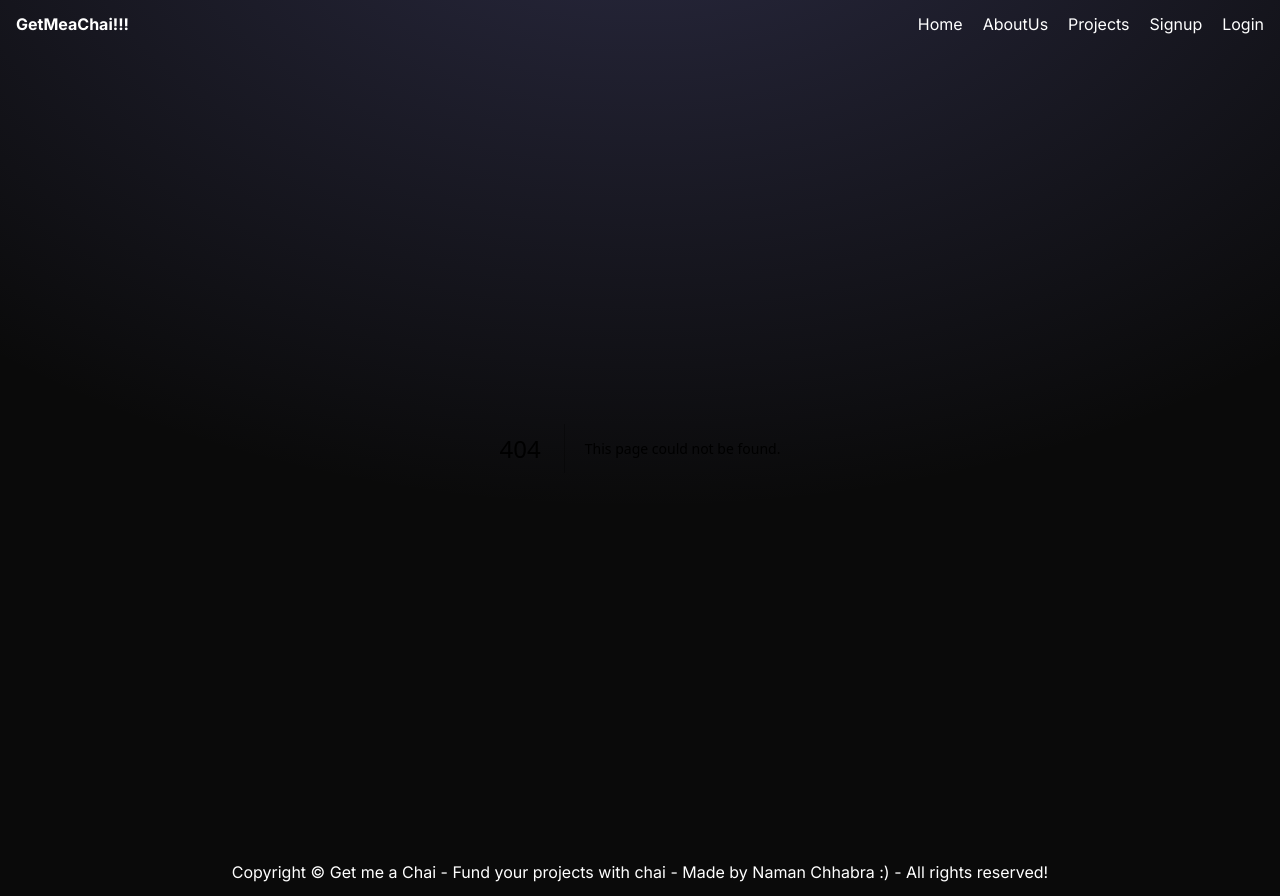
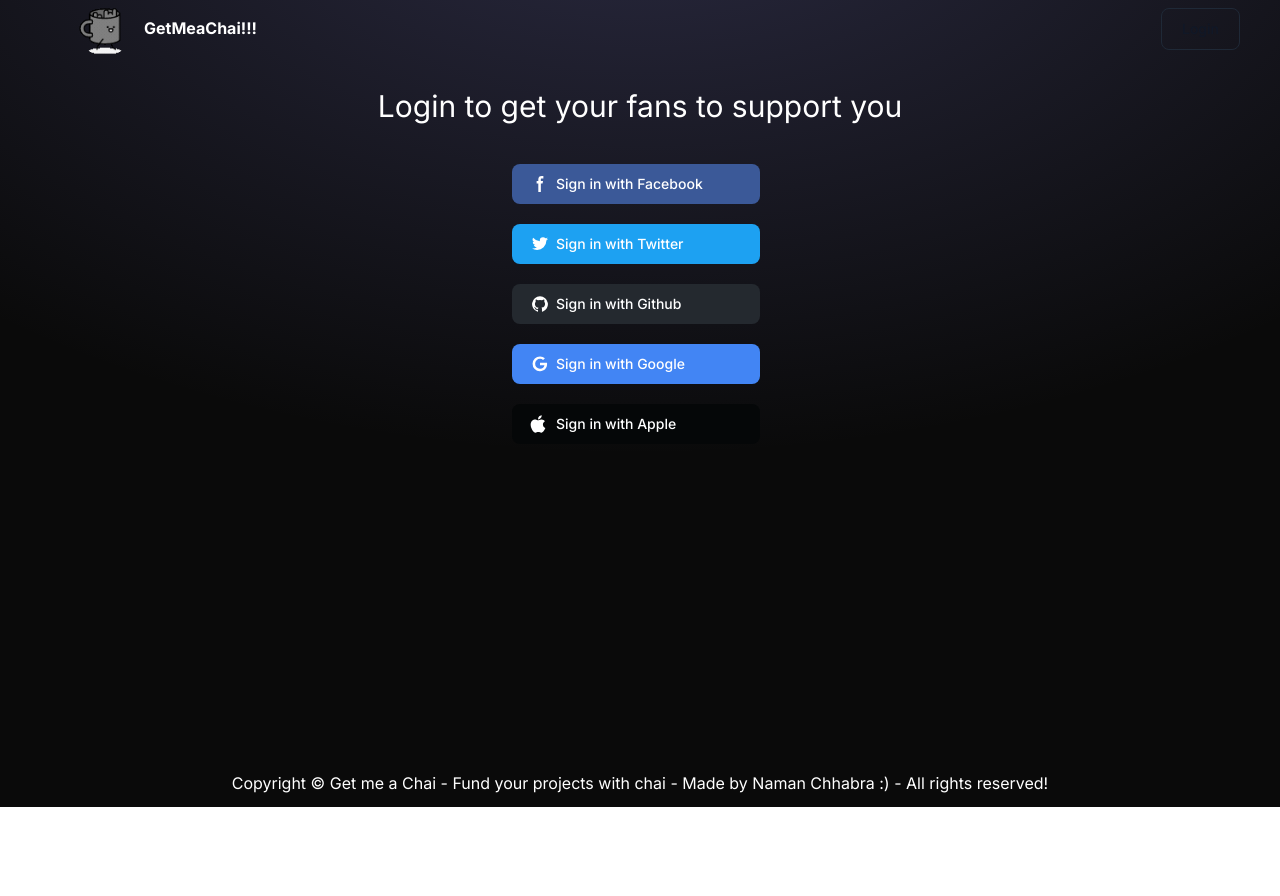
Before and after one commit to naman79820/GetMeaChai, a Next.js app: page /login in a window 1280 px wide. Before the commit this address had no page. After the commit the page ends 807 px from the top, so only its background shows below. Built offline with nearby package versions, Linux system fonts and the light colour scheme; no server answers.

Commit message:
20% done

```diff
--- /dev/null
+++ b/app/api/auth/[...nextauth]/route.js
@@ -0,0 +1,36 @@
+import NextAuth from "next-auth";
+
+// import AppleProvider from "next-auth/providers/apple";
+// import FacebookProvider from "next-auth/providers/facebook";
+// import GoogleProvider from "next-auth/providers/google";
+// import EmailProvider from "next-auth/providers/email";
+import GitHubProvider from "next-auth/providers/github"
+
+export const authoption = NextAuth({
+  providers: [
+    // OAuth authentication providers...
+
+    GitHubProvider({
+      clientId: process.env.GITHUB_ID,
+      clientSecret: process.env.GITHUB_SECRET,
+    }),
+    // AppleProvider({
+    //   clientId: process.env.APPLE_ID,
+    //   clientSecret: process.env.APPLE_SECRET,
+    // }),
+    // FacebookProvider({
+    //   clientId: process.env.FACEBOOK_ID,
+    //   clientSecret: process.env.FACEBOOK_SECRET,
+    // }),
+    // GoogleProvider({
+    //   clientId: process.env.GOOGLE_ID,
+    //   clientSecret: process.env.GOOGLE_SECRET,
+    // }),
+    // // Passwordless / email sign in
+    // EmailProvider({
+    //   server: process.env.MAIL_SERVER,
+    //   from: "NextAuth.js <no-reply@example.com>",
+    // }),
+  ],
+});
+export {authoption as GET , authoption as POST}
--- a/app/layout.js
+++ b/app/layout.js
@@ -2,6 +2,7 @@
 import "./globals.css";
 import Navbar from "@/components/Navbar";
 import Footer from "@/components/Footer";
+import SessionWrapper from "@/components/SessionWrapper";
 
 const inter = Inter({ subsets: ["latin"] });
 
@@ -14,6 +15,7 @@
   return (
     <html lang="en">
       <body className={inter.className}>
+      <SessionWrapper>
         <div className="min-h-[94.87vh]     items-center  bg-neutral-950  bg-[radial-gradient(ellipse_80%_80%_at_50%_-20%,rgba(120,119,198,0.3),rgba(255,255,255,0))] ">
 
 
@@ -22,8 +24,12 @@
           <Navbar />
 
           {children}
+
         </div>
+
         <Footer  />
+        </SessionWrapper>
+
       </body>
     </html>
   );
--- /dev/null
+++ b/app/login/page.js
@@ -0,0 +1,51 @@
+"use client"
+
+import React from 'react'
+import { useSession, signIn, signOut } from "next-auth/react"
+
+const login = () => {
+  return (
+    <div>
+        <div className='mx-auto flex flex-col w-[70vw]   items-center'>
+    <div className='text-white text-3xl flex   mt-10'>
+      Login to get your fans to support you
+    </div>
+    <div className=' flex flex-col w-64 mt-10'>
+
+<button type="button" class="text-white bg-[#3b5998] hover:bg-[#3b5998]/90 focus:ring-4 focus:outline-none focus:ring-[#3b5998]/50 font-medium rounded-lg text-sm px-5 py-2.5 text-center inline-flex items-center dark:focus:ring-[#3b5998]/55 me-2 mb-5">
+<svg class="w-4 h-4 me-2" aria-hidden="true" xmlns="http://www.w3.org/2000/svg" fill="currentColor" viewBox="0 0 8 19">
+<path fill-rule="evenodd" d="M6.135 3H8V0H6.135a4.147 4.147 0 0 0-4.142 4.142V6H0v3h2v9.938h3V9h2.021l.592-3H5V3.591A.6.6 0 0 1 5.592 3h.543Z" clip-rule="evenodd"/>
+</svg>
+Sign in with Facebook
+</button>
+<button type="button" class="text-white bg-[#1da1f2] hover:bg-[#1da1f2]/90 focus:ring-4 focus:outline-none focus:ring-[#1da1f2]/50 font-medium rounded-lg text-sm px-5 py-2.5 text-center inline-flex items-center dark:focus:ring-[#1da1f2]/55 me-2 mb-5">
+<svg class="w-4 h-4 me-2" aria-hidden="true" xmlns="http://www.w3.org/2000/svg" fill="currentColor" viewBox="0 0 20 17">
+<path fill-rule="evenodd" d="M20 1.892a8.178 8.178 0 0 1-2.355.635 4.074 4.074 0 0 0 1.8-2.235 8.344 8.344 0 0 1-2.605.98A4.13 4.13 0 0 0 13.85 0a4.068 4.068 0 0 0-4.1 4.038 4 4 0 0 0 .105.919A11.705 11.705 0 0 1 1.4.734a4.006 4.006 0 0 0 1.268 5.392 4.165 4.165 0 0 1-1.859-.5v.05A4.057 4.057 0 0 0 4.1 9.635a4.19 4.19 0 0 1-1.856.07 4.108 4.108 0 0 0 3.831 2.807A8.36 8.36 0 0 1 0 14.184 11.732 11.732 0 0 0 6.291 16 11.502 11.502 0 0 0 17.964 4.5c0-.177 0-.35-.012-.523A8.143 8.143 0 0 0 20 1.892Z" clip-rule="evenodd"/>
+</svg>
+Sign in with Twitter
+</button>
+<button onClick={()=>{signIn("github")} } type="button" class="text-white bg-[#24292F] hover:bg-[#24292F]/90 focus:ring-4 focus:outline-none focus:ring-[#24292F]/50 font-medium rounded-lg text-sm px-5 py-2.5 text-center inline-flex items-center dark:focus:ring-gray-500 dark:hover:bg-[#050708]/30 me-2 mb-5">
+<svg class="w-4 h-4 me-2" aria-hidden="true" xmlns="http://www.w3.org/2000/svg" fill="currentColor" viewBox="0 0 20 20">
+<path fill-rule="evenodd" d="M10 .333A9.911 9.911 0 0 0 6.866 19.65c.5.092.678-.215.678-.477 0-.237-.01-1.017-.014-1.845-2.757.6-3.338-1.169-3.338-1.169a2.627 2.627 0 0 0-1.1-1.451c-.9-.615.07-.6.07-.6a2.084 2.084 0 0 1 1.518 1.021 2.11 2.11 0 0 0 2.884.823c.044-.503.268-.973.63-1.325-2.2-.25-4.516-1.1-4.516-4.9A3.832 3.832 0 0 1 4.7 7.068a3.56 3.56 0 0 1 .095-2.623s.832-.266 2.726 1.016a9.409 9.409 0 0 1 4.962 0c1.89-1.282 2.717-1.016 2.717-1.016.366.83.402 1.768.1 2.623a3.827 3.827 0 0 1 1.02 2.659c0 3.807-2.319 4.644-4.525 4.889a2.366 2.366 0 0 1 .673 1.834c0 1.326-.012 2.394-.012 2.72 0 .263.18.572.681.475A9.911 9.911 0 0 0 10 .333Z" clip-rule="evenodd"/>
+</svg>
+Sign in with Github
+</button>
+<button type="button" class="text-white bg-[#4285F4] hover:bg-[#4285F4]/90 focus:ring-4 focus:outline-none focus:ring-[#4285F4]/50 font-medium rounded-lg text-sm px-5 py-2.5 text-center inline-flex items-center dark:focus:ring-[#4285F4]/55 me-2 mb-5">
+<svg class="w-4 h-4 me-2" aria-hidden="true" xmlns="http://www.w3.org/2000/svg" fill="currentColor" viewBox="0 0 18 19">
+<path fill-rule="evenodd" d="M8.842 18.083a8.8 8.8 0 0 1-8.65-8.948 8.841 8.841 0 0 1 8.8-8.652h.153a8.464 8.464 0 0 1 5.7 2.257l-2.193 2.038A5.27 5.27 0 0 0 9.09 3.4a5.882 5.882 0 0 0-.2 11.76h.124a5.091 5.091 0 0 0 5.248-4.057L14.3 11H9V8h8.34c.066.543.095 1.09.088 1.636-.086 5.053-3.463 8.449-8.4 8.449l-.186-.002Z" clip-rule="evenodd"/>
+</svg>
+Sign in with Google
+</button>
+<button type="button" class="text-white bg-[#050708] hover:bg-[#050708]/90 focus:ring-4 focus:outline-none focus:ring-[#050708]/50 font-medium rounded-lg text-sm px-5 py-2.5 text-center inline-flex items-center dark:focus:ring-[#050708]/50 dark:hover:bg-[#050708]/30 me-2 mb-2">
+<svg class="w-5 h-5 me-2 -ms-1" aria-hidden="true" focusable="false" data-prefix="fab" data-icon="apple" role="img" xmlns="http://www.w3.org/2000/svg" viewBox="0 0 384 512"><path fill="currentColor" d="M318.7 268.7c-.2-36.7 16.4-64.4 50-84.8-18.8-26.9-47.2-41.7-84.7-44.6-35.5-2.8-74.3 20.7-88.5 20.7-15 0-49.4-19.7-76.4-19.7C63.3 141.2 4 184.8 4 273.5q0 39.3 14.4 81.2c12.8 36.7 59 126.7 107.2 125.2 25.2-.6 43-17.9 75.8-17.9 31.8 0 48.3 17.9 76.4 17.9 48.6-.7 90.4-82.5 102.6-119.3-65.2-30.7-61.7-90-61.7-91.9zm-56.6-164.2c27.3-32.4 24.8-61.9 24-72.5-24.1 1.4-52 16.4-67.9 34.9-17.5 19.8-27.8 44.3-25.6 71.9 26.1 2 49.9-11.4 69.5-34.3z"></path></svg>
+Sign in with Apple
+</button>
+
+    </div>
+    </div>
+    </div>
+
+  )
+}
+
+export default login
--- a/app/page.js
+++ b/app/page.js
@@ -1,4 +1,5 @@
 import Image from "next/image";
+
 
 export default function Home() {
   return (
@@ -7,7 +8,7 @@
         <h1 className="text-5xl flex items-center">
           Buy Me a Chai{" "}
           <span>
-            <img src="/chai1.1.gif" className="object-fill" alt="" autoplay />
+            <img src="/chai1.1.gif" className="object-fill relative right-[30px]" alt="" autoplay />
           </span>
         </h1>
 
--- a/components/Navbar.js
+++ b/components/Navbar.js
@@ -1,19 +1,51 @@
+"use client"
+
 import React from 'react'
+import { useSession, signIn, signOut } from "next-auth/react"
+
+
+import Link from 'next/link'
+
+
 
 const Navbar = () => {
+
+    const { data: session } = useSession()
+    if(session) {
+      return <>
+        Signed in as {session.user.email} <br/>
+        <button onClick={() => signOut()}>Sign out</button>
+      </>
+    }
   return (
    <nav className='w-full'>
     <div className='  h-12 flex justify-between px-4'>
-   <div className="logo flex items-center font-bold text-white">
+   <a href='/' className="logo flex items-center font-bold text-white mt-2 cursor-pointer" >
+    <span>
+      <img src="/chai1.1.gif" className='w-[8rem] relative left-[25px]' alt="" />
+    </span>
+
     GetMeaChai!!!
-   </div>
-<ul className='flex items-center  gap-5 text-white '>
+   </a>
+{/* <ul className='flex items-center  gap-5 text-white '>
     <li>Home</li>
     <li>AboutUs</li>
     <li>Projects</li>
     <li>Signup</li>
     <li>Login</li>
-</ul>
+</ul> */}
+<div>
+  <Link href={"/login"}>
+<button
+            type="button"
+            className="text-gray-900 mt-2 hover:text-white border border-gray-800 hover:bg-gray-900 focus:ring-4 focus:outline-none
+         focus:ring-gray-300 font-medium rounded-lg text-sm px-5 py-2.5 text-center me-6 mb-2 dark:border-gray-600 dark:text-gray-400
+          dark:hover:text-white dark:hover:bg-gray-600 dark:focus:ring-gray-800 "
+          >
+            Login
+          </button>
+          </Link>
+</div>
     </div>
    </nav>
   )
--- /dev/null
+++ b/components/SessionWrapper.jsx
@@ -0,0 +1,11 @@
+"use client"
+import { SessionProvider } from "next-auth/react"
+
+export default function SessionWrapper({children})
+ {
+  return (
+    <SessionProvider>
+      {children}
+    </SessionProvider>
+  )
+}
```
Also changed, not shown: package.json (+6 -5 lines), 1 other file (tests, documents, lock files or other folders).
